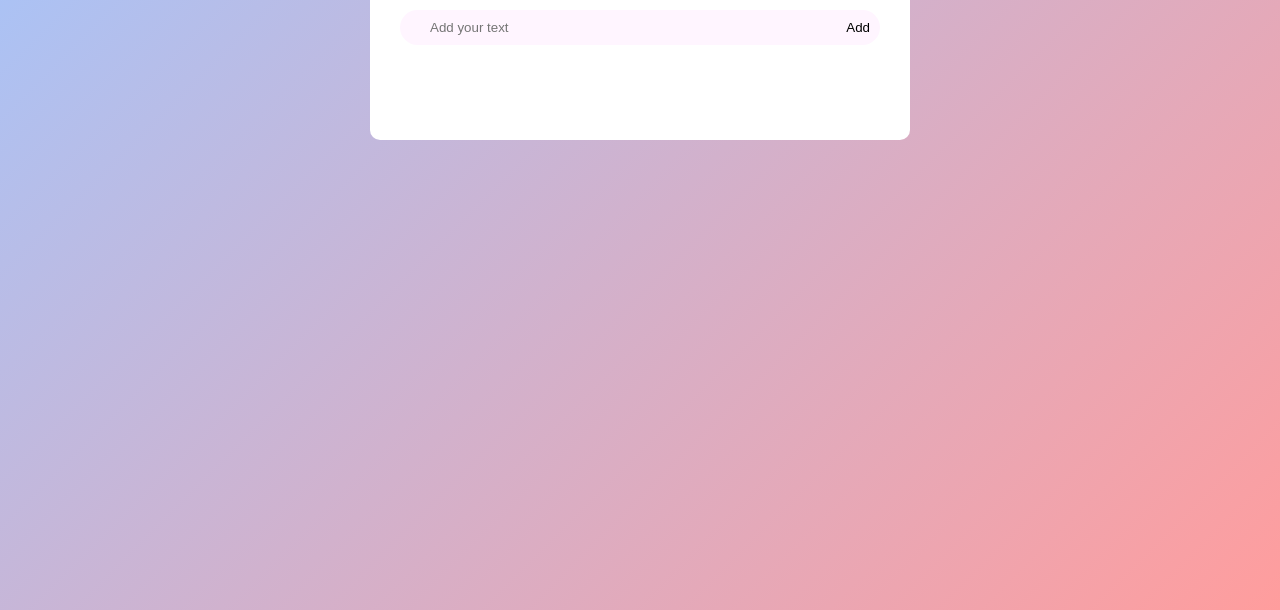
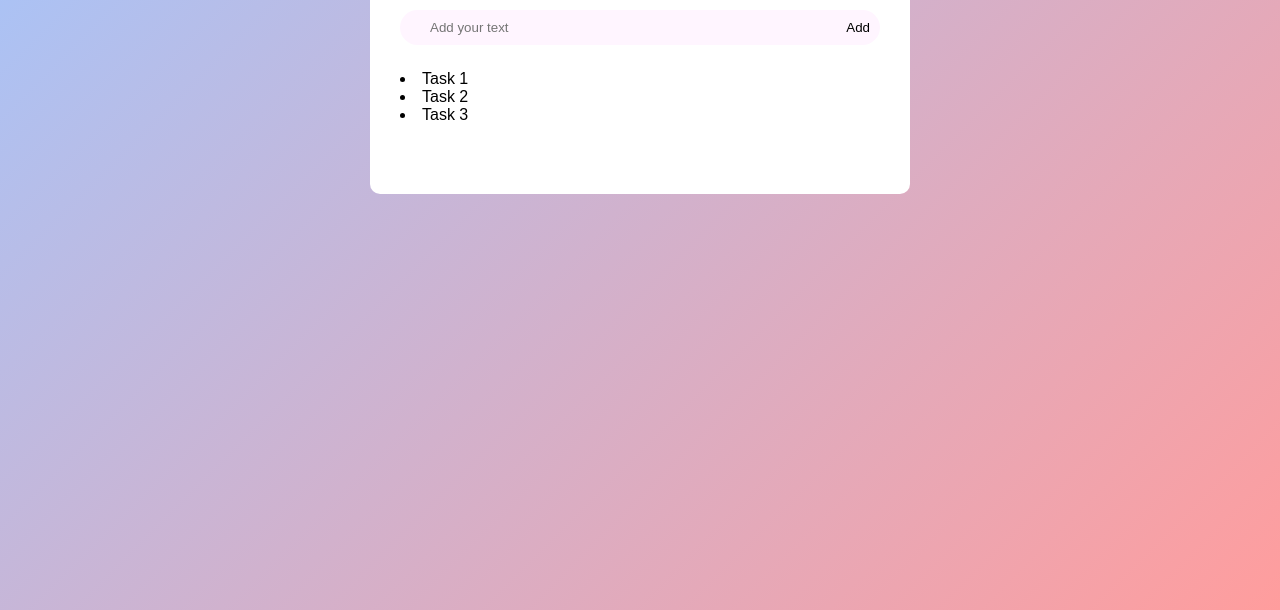
Before and after one commit to isaemi/to-do-list, a plain HTML site: page index.html in a window 1280 px wide. Shown: the part 190-800 px from the top of the page. Drawn offline with Linux system fonts and the light colour scheme.

Commit message:
12/01/2024

```diff
--- a/index.html
+++ b/index.html
@@ -14,6 +14,11 @@
                 <input type="text" id="input-box" placeholder="Add your text">
                 <button>Add</button>
             </div>
+            <ul id="list-container"></ul>
+                <li>Task 1</li>
+                <li>Task 2</li>
+                <li>Task 3</li>
+            </ul>
         </div>
 
     </div>
```
